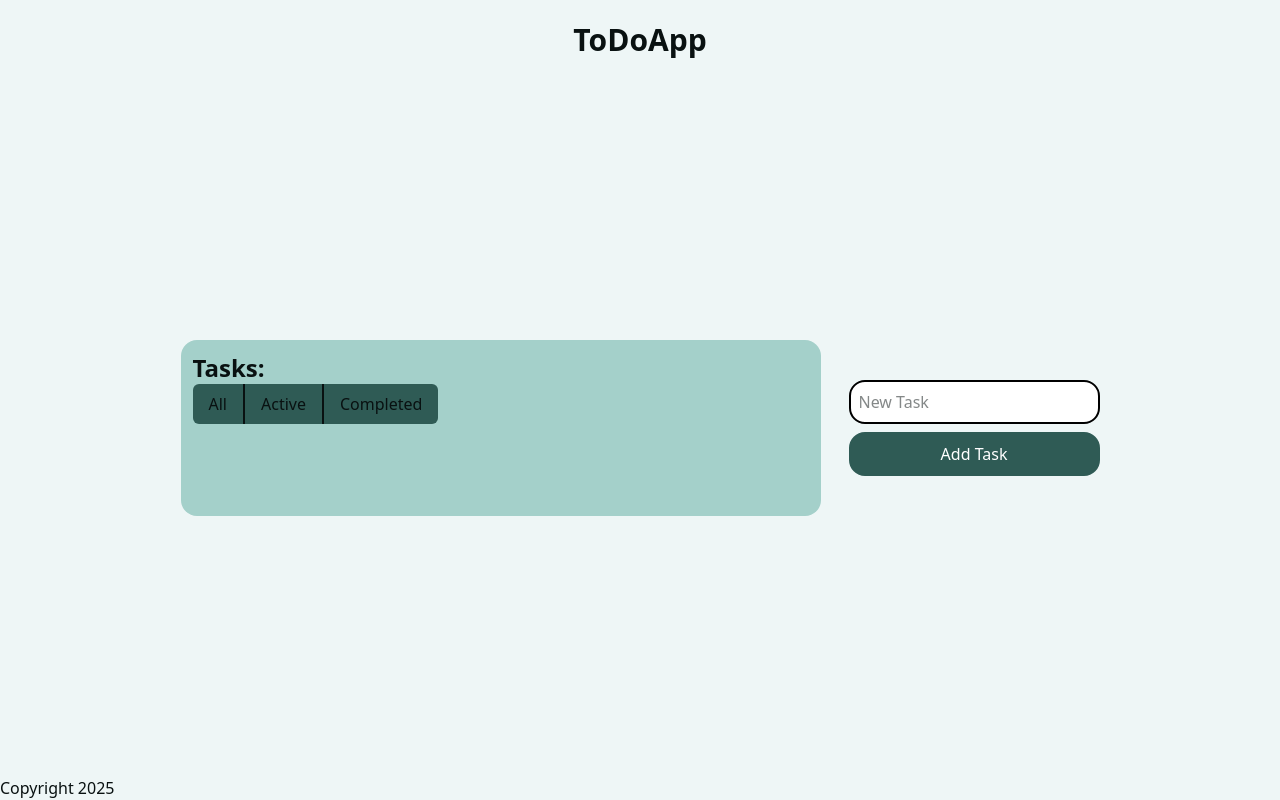
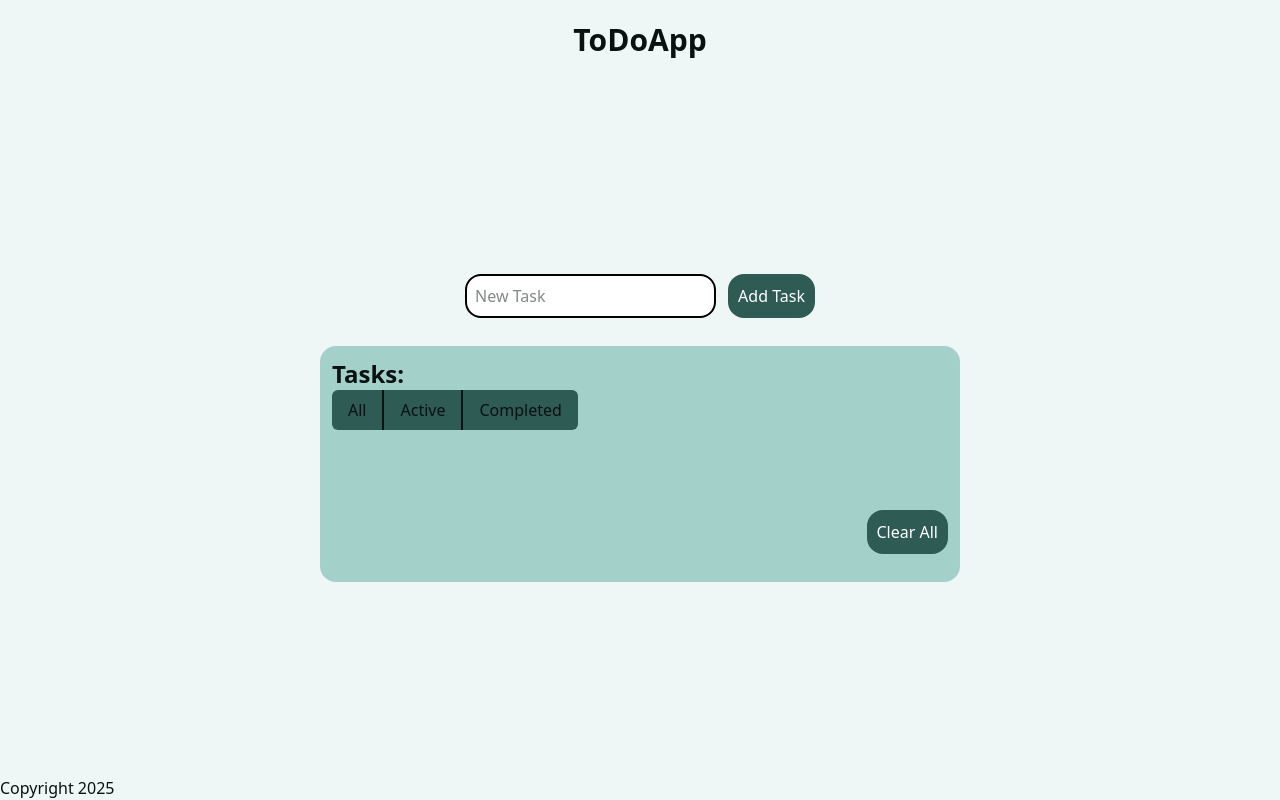
Before and after one commit to HyoteiCrown/ToDoApp, a React (Vite) app: page / in a window 1280 px wide. Built offline with nearby package versions, Linux system fonts and the light colour scheme.

Commit message:
added localStorage, Clear all button and partly fixed filtation.

```diff
--- a/src/App.jsx
+++ b/src/App.jsx
@@ -1,18 +1,28 @@
-import { useState } from "react";
+import { useEffect, useState } from "react";
 import Header from "./components/Header";
 import TodoList from "./components/TodoList";
 import AddTask from "./components/AddTask";
 
 function App() {
-    const [todos, setTodos] = useState([]);
+    const [todos, setTodos] = useState(()=>{
+        const storedTodos = localStorage.getItem('todos');
+        return storedTodos ? JSON.parse(storedTodos) : []
+    });
+
+    useEffect(()=>{
+        localStorage.setItem('todos', JSON.stringify(todos), []);
+    })
+
+
 
     return (
         <div className="flex flex-col h-screen bg-background-light text-background-dark">
             <div className="flex flex-col flex-1 bg-background-light">
                 <Header />
-                <main className="flex flex-1 justify-center items-center gap-7">
+                <main className="flex flex-1 flex-col justify-center items-center gap-7">
+                    <AddTask setTodos={setTodos} />
+
                     <TodoList todos={todos} setTodos={setTodos} />
-                    <AddTask setTodos={setTodos} />
                 </main>
                 <footer>
                     <p>Copyright 2025</p>
--- a/src/components/AddTask.jsx
+++ b/src/components/AddTask.jsx
@@ -21,7 +21,7 @@ function AddTask({ setTodos }) {
 
   return (
     <section>
-      <div className="flex flex-col gap-2">
+      <div className="flex gap-3">
         <input
           value={newTodo}
           onChange={(e) => setNewTodo(e.target.value)}
@@ -29,13 +29,14 @@ function AddTask({ setTodos }) {
           placeholder="New Task"
           type="text"
         />
-        <button
+         <button
           onClick={addTodo}
           className="p-2 border-2
                     text-white border-secondary bg-secondary hover:bg-background-secondary hover:transform hover:scale-110 transition-all ease-in-out duration-150 rounded-2xl"
         >
           Add Task
         </button>
+
       </div>
     </section>
   );
--- a/src/components/TodoList.jsx
+++ b/src/components/TodoList.jsx
@@ -1,23 +1,22 @@
-import { useState } from "react";
+import {useState } from "react";
 import TodoItem from "./TodoItem";
 import PropTypes from "prop-types";
 
 function TodoList({ todos, setTodos }) {
   const [filter, setFilter] = useState("all");
 
-  const deleteTodo = (id) => {
-    setTodos(todos.filter((todo) => todo.id !== id));
+
+  const deleteTodo= (id) => {
+    setTodos(todos.filter((todo) => todo.id!== id));
   };
 
   const completeToggle = (id) => {
     setTodos(
       todos.map((todo) =>
-        todo.id === id ? { ...todo, completed: true } : todo
+        todo.id === id ? { ...todo, completed: !todo.completed } : todo
       )
     );
-    setTimeout(() => {
-      setTodos(todos.filter((todo) => todo.id !== id));
-    }, 700);
+
   };
 
   const editTodo = (id, newText) => {
@@ -37,6 +36,19 @@ function TodoList({ todos, setTodos }) {
     return true;
   });
 
+  const sortedTodos =[...filteredTodos].sort((a,b) =>{
+    if(a.completed === b.completed) return 0;
+    return a.completed ? 1:
+    -1;
+  });
+
+  const clearTodos = ()=>{
+    setTodos([]);
+    localStorage.removeItem('todos')
+}
+
+
+
   return (
     <section className="w-1/2">
       <div className="flex flex-col bg-primary border-0 rounded-2xl p-3">
@@ -47,16 +59,20 @@ function TodoList({ todos, setTodos }) {
           <button className="bg-secondary py-2 px-4 rounded-r-md focus:bg-accent" onClick={() => setFilter("completed")}>Completed</button>
         </span>
         <ul className="flex flex-col m-10 gap-2">
-          {filteredTodos.map((todo) => (
+          {sortedTodos.map((todo) => (
             <TodoItem
               key={todo.id}
               todo={todo}
               editTodo={editTodo}
+              completeToggle={completeToggle}
               deleteTodo={deleteTodo}
-              completeToggle={completeToggle}
+
             />
           ))}
         </ul>
+        <button
+                onClick={clearTodos} className="p-2 border-2 self-end mb-4
+                    text-white border-secondary bg-secondary hover:bg-background-secondary hover:transform hover:scale-110 transition-all ease-in-out duration-150 rounded-2xl">Clear All</button>
       </div>
     </section>
   );
```
